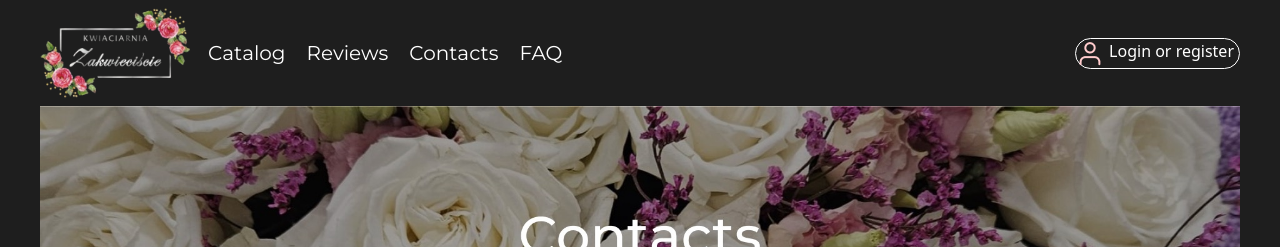
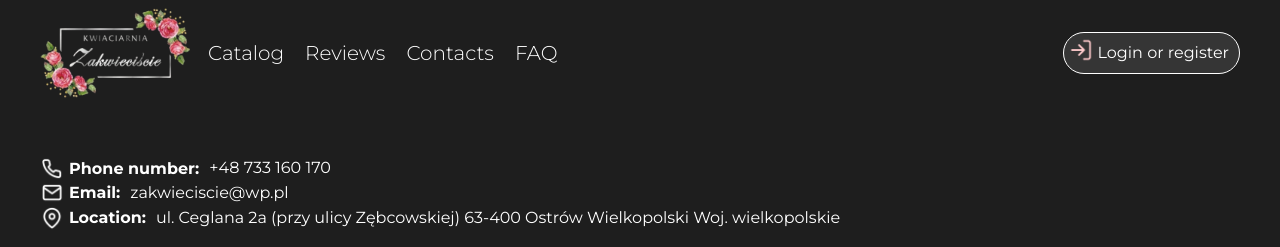
Before and after one commit to MaxPylypko/zakwieciscie, a Django app: page /contacts/ in a window 1280 px wide. Shown: the top 247 px of the page. Run offline with Django 5.2, Linux system fonts and the light colour scheme.

Commit message:
[main, contacts, authorize] small fixes

```diff
--- a/authorize/templates/authorize/base.html
+++ b/authorize/templates/authorize/base.html
@@ -9,7 +9,7 @@
     <form method="POST" class="d-flex align-items-center flex-column h-auto text-center">
         {% csrf_token %}
 
-        <div id="auth-title" class="mb-3">
+        <div id="auth-block" class="mb-3">
             {% block title %}
             {% endblock %}
         </div>
--- a/authorize/templates/authorize/login.html
+++ b/authorize/templates/authorize/login.html
@@ -2,7 +2,7 @@
 
 
 {% block title %}
-<p class="info-text" style="font-size: 32px; margin-bottom: 10px;">Log in</p>
+<p class="status-title">Log in</p>
 <div class="d-flex flex-column">
     <p class="info-text">Don't have an account? <a class="info-text" href="{% url 'signup' %}">Sign up</a></p>
     <a class="info-text" href="#">Forgot password?</a>
--- a/contacts/static/contacts/css/contacts.css
+++ b/contacts/static/contacts/css/contacts.css
@@ -1,32 +1,33 @@
-/*
-:root {
-    --header-font: "Montserrat Thin"
+.icon {
+    width: 24px;
+    height: 24px;
 }
 
-@font-face {
-    font-family: "Montserrat Thin";
-    src: url(../fonts/Montserrat-Thin.ttf);
+.contact-title {
+    color: white;
+    font-weight: 700;
+    margin-left: 5px;
 }
 
-.nav-link {
-    font-family: var(--header-font);
-    font-size: 22px;
+iframe {
+    width: 100%;
+    height: 500px;
+    margin-top: 20px;
 }
 
-body, header{
-    background-color: #1E1E1E;
+#main-wrapper {
+    display: flex;
+    /* align-items: center; */
+    justify-content: center;
+    flex-direction: column;
 }
 
-header {
-    top: 0;
+.contact-info {
+    margin-left: 10px;
 }
 
 
-footer {
-    border-top: solid 0.5px rgba(255, 255, 255, 0.288);
-} */
-
-/* .soclogo{
-    width: 30px;
-    height: 30px;
-} */
+h1, h2, h3, h4, h5, h6, p, a {
+    padding: 0px;
+    margin: 0px;
+}
--- a/contacts/templates/contacts/contacts.html
+++ b/contacts/templates/contacts/contacts.html
@@ -1,36 +1,28 @@
 {% extends 'main/base.html' %}
 {% load static %}
+
+{% block head %}
+    <link rel="stylesheet" href="{% static 'contacts/css/contacts.css' %}">
+{% endblock %}
+
 {% block content %}
-    <div class="contentcontactspage">
-        <img class="img-fluid" src="{% static 'contacts/img/contacts.png' %}" alt="contactspage">
+    <div class="d-flex flex-row align-items-center">
+        <p><img class="icon" src="{% static 'contacts/img/phone.png' %}" alt="contactspage"></p>
+        <h6 class="contact-title">Phone number: </h6>
+        <p class="text-white contact-info">+48 733 160 170</p>
+    </div>
 
-        <main role="main" class="container">
-            <div class="row">
-                <div class="col">
+    <div class="d-flex flex-row align-items-center">
+        <p><img class="icon" src="{% static 'contacts/img/email.png' %}" alt="contactspage"></p>
+        <h6 class="contact-title">Email: </h6>
+        <p class="text-white contact-info">zakwieciscie@wp.pl</p>
+    </div>
 
-                    <div class="container d-flex flex-row align-items-center">
-                        <p><img class="img-rounder float-end col-2" src="{% static 'contacts/img/phone.png' %}" alt="contactspage"></p>
-                        <h6 class="text-white-50 fw-bold mb-3">Phone number: </h6>
-                        <p class="text-white mx-3">+48 733 160 170</p>
-                    </div>
+    <div class="d-flex flex-row align-items-center">
+        <p><img class="icon" src="{% static 'contacts/img/location.png' %}" alt="contactspage"></p>
+        <h6 class="contact-title">Location: </h6>
+        <p class="text-white contact-info">ul. Ceglana 2a (przy ulicy Zębcowskiej) 63-400 Ostrów Wielkopolski Woj. wielkopolskie</p>
+    </div>
 
-                    <div class="container d-flex flex-row align-items-center">
-                        <p><img class="img-rounder float-end col-2" src="{% static 'contacts/img/email.png' %}" alt="contactspage"></p>
-                        <h6 class="text-white-50 fw-bold mb-3">Email: </h6>
-                        <p class="text-white mx-3">zakwieciscie@wp.pl</p>
-                    </div>
-
-                    <div class="container d-flex flex-row align-items-center">
-                        <p><img class="img-rounder float-end col-2" src="{% static 'contacts/img/location.png' %}" alt="contactspage"></p>
-                        <h6 class="text-white-50 fw-bold mb-3">Location: </h6>
-                        <p class="text-white mx-3">ul. Ceglana 2a (przy ulicy Zębcowskiej) 63-400 Ostrów Wielkopolski Woj. wielkopolskie</p>
-                    </div>
-
-                    <div class="container d-flex flex-row align-items-center">
-                        <p><img class="img-fluid" src="{% static 'contacts/img/map.png' %}" alt="contactspage"></p>
-                    </div>
-                </div>
-            </div>
-        </main>
-    </div>
-{% endblock %}
+    <iframe src="https://www.google.com/maps/embed?pb=!1m14!1m8!1m3!1d2476.236439290006!2d17.7979166!3d51.6371949!3m2!1i1024!2i768!4f13.1!3m3!1m2!1s0x471ab58fb834b5a3%3A0xea422210b3c1106b!2sKwiaciarnia%20Zakwieci%C5%9Bcie!5e0!3m2!1spl!2spl!4v1718623134148!5m2!1spl!2spl" width="600" height="450" style="border:0;" allowfullscreen="" loading="lazy" referrerpolicy="no-referrer-when-downgrade"></iframe>
+    {% endblock %}
--- a/main/static/main/css/base.css
+++ b/main/static/main/css/base.css
@@ -1,19 +1,20 @@
-@import url(fonts.css);
+:root {
+    --font: "Montserrat";
+    --main-color: #1e1e1e;
+}
 
 * {
     margin: 0;
     padding: 0;
     box-sizing: border-box;
+    font-family: var(--font);
 }
 
-:root {
-    --header-font: "Montserrat Regular";
-    --main-color: #1e1e1e;
-}
 
 .nav-link {
-    font-family: var(--header-font);
+    font-family: var(--font);
     font-size: 20px;
+    font-weight: 300;
     margin-right: 5px;
 }
 
@@ -37,11 +38,19 @@ body {
 #auth-frame {
     border: 1px solid white;
     border-radius: 100px;
+    padding-top: 5px;
+    padding-bottom: 5px;
+    background-color: rgba(255, 255, 255, 0.101);
 }
 
 #auth-frame p {
-    margin: 0px;
+    margin: 3px;
     margin-left: 5px;
-    margin-right: 5px;
+    margin-right: 10px;
     color: white;
 }
+
+#auth-frame .icon {
+    margin-left: 5px;
+    margin-right: 0px;
+}
--- a/main/static/main/css/fonts.css
+++ /dev/null
@@ -1,9 +0,0 @@
-@font-face {
-    font-family: "Montserrat Thin";
-    src: url(../fonts/Montserrat-Thin.ttf);
-}
-
-@font-face {
-    font-family: "Montserrat Regular";
-    src: url(../fonts/Montserrat-Regular.ttf);
-}
--- a/main/templates/main/base.html
+++ b/main/templates/main/base.html
@@ -4,10 +4,18 @@
 <head>
     <meta charset="UTF-8">
     <meta name="viewport" content="width=device-width, initial-scale=1.0">
+
+    <!-- Bootstrap & CSS -->
     <link href="https://cdn.jsdelivr.net/npm/bootstrap@5.3.3/dist/css/bootstrap.min.css" rel="stylesheet" integrity="sha384-QWTKZyjpPEjISv5WaRU9OFeRpok6YctnYmDr5pNlyT2bRjXh0JMhjY6hW+ALEwIH" crossorigin="anonymous">
     <script src="https://cdn.jsdelivr.net/npm/@popperjs/core@2.11.8/dist/umd/popper.min.js" integrity="sha384-I7E8VVD/ismYTF4hNIPjVp/Zjvgyol6VFvRkX/vR+Vc4jQkC+hVqc2pM8ODewa9r" crossorigin="anonymous"></script>
     <script src="https://cdn.jsdelivr.net/npm/bootstrap@5.3.3/dist/js/bootstrap.min.js" integrity="sha384-0pUGZvbkm6XF6gxjEnlmuGrJXVbNuzT9qBBavbLwCsOGabYfZo0T0to5eqruptLy" crossorigin="anonymous"></script>
     <link rel="stylesheet" href="{% static 'main/css/base.css' %}">
+    <link rel="stylesheet" href="">
+
+    <!-- Fonts -->
+    <link rel="preconnect" href="https://fonts.googleapis.com">
+    <link rel="preconnect" href="https://fonts.gstatic.com" crossorigin>
+    <link href="https://fonts.googleapis.com/css2?family=Montserrat:ital,wght@0,100..900;1,100..900&display=swap" rel="stylesheet">
     {% block head %}
     {% endblock %}
 </head>
@@ -41,21 +49,20 @@
 
         <div id="auth-frame" class="d-flex justify-content-center">
             {% if request.user.is_authenticated %}
-                <img src="{% static 'main/img/user.png' %}" alt="User icon">
+                <img class="icon" src="{% static 'main/img/user.png' %}" alt="User icon">
                 <p class="auth-text">{{request.user.username}}</p>
             {% else %}
-                <img src="{% static 'main/img/user.png' %}" alt="User icon">
+                <img class="icon" src="{% static 'main/img/enter.png' %}" alt="Enter icon">
                 <a href="{% url 'login' %}" style="text-decoration: none;">
                     <p class="auth-text">Login or register</p>
                 </a>
             {% endif %}
         </div>
-
-
-
         </div>
     </div>
 
+    {% block carousel %}
+    {% endblock %}
 
     <div id="main-wrapper" class="h-100">
         {% block content %}
@@ -101,7 +108,6 @@
                     </h2>
                     <div id="flush-collapseThree" class="accordion-collapse collapse" data-bs-parent="#accordionFlushExample">
                       <div class="accordion-body">Answer 3</div>
-      <!-- ACCORDEON CLOSE -->
                     </div>
                   </div>
                 </div>
@@ -166,15 +172,6 @@
                 </div>
             </div>
         </section>
-
-    <!-- Copyright -->
-        <!-- <div class="text-center p-4" style="background-color: rgba(0, 0, 0, 0.05);">
-            © 2021 Copyright:
-            <a class="text-reset fw-bold" href="https://mdbootstrap.com/">MDBootstrap.com</a>
-        </div> -->
     </footer>
-
-
-
 </body>
 </html>
```
Also changed, not shown: authorize/static/authorize/css/base.css (+4 -8 lines), main/static/main/css/index.css (added, +11 -0 lines), main/templates/main/index.html (+15 -4 lines), contacts/static/contacts/fonts/Montserrat-Regular.ttf (deleted), contacts/static/contacts/fonts/Montserrat-Thin.ttf (deleted), main/static/main/fonts/Montserrat-Regular.ttf (deleted), main/static/main/fonts/Montserrat-Thin.ttf (deleted), main/static/main/img/enter.png (added), main/static/main/js/main.js (added).
